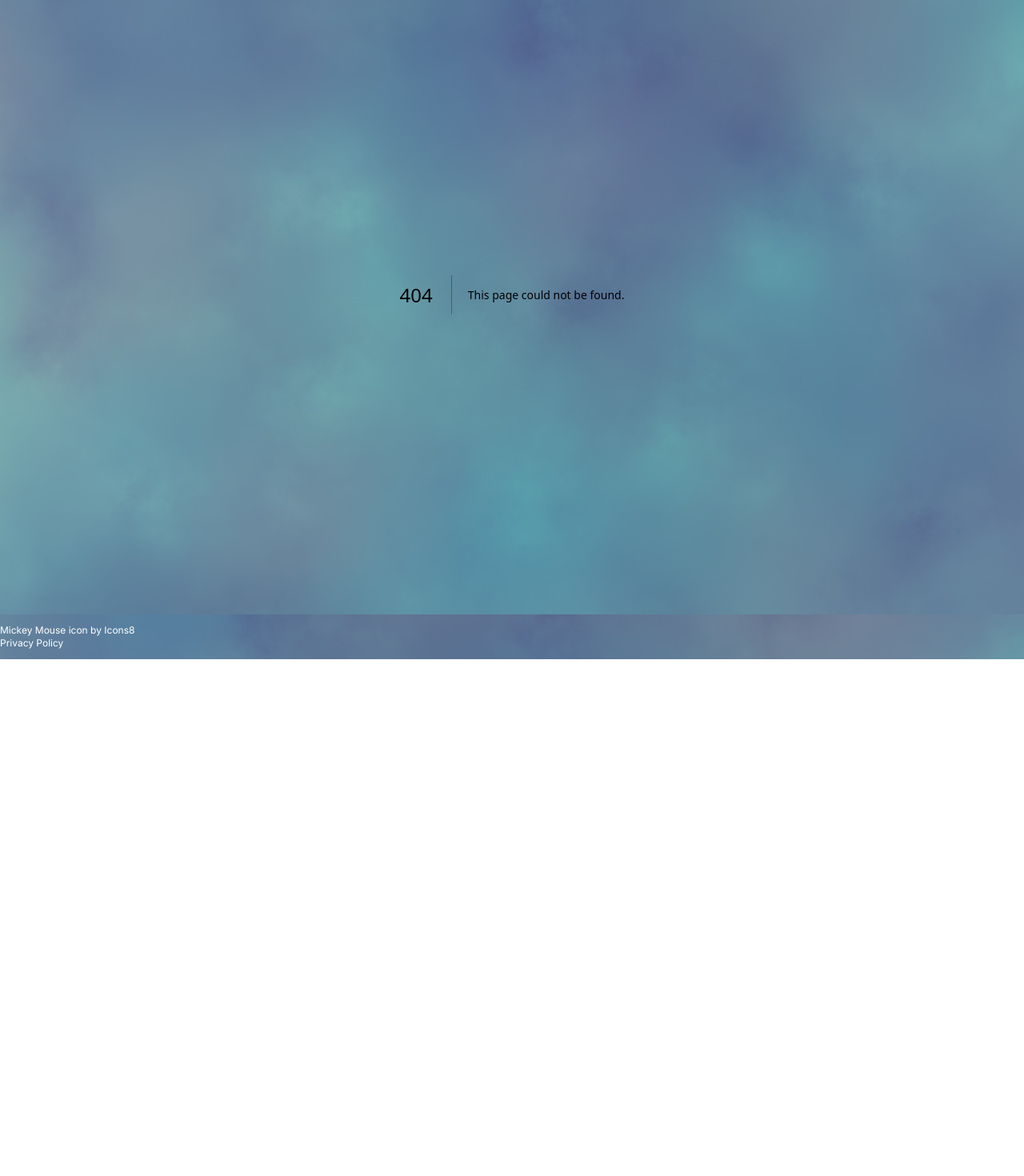
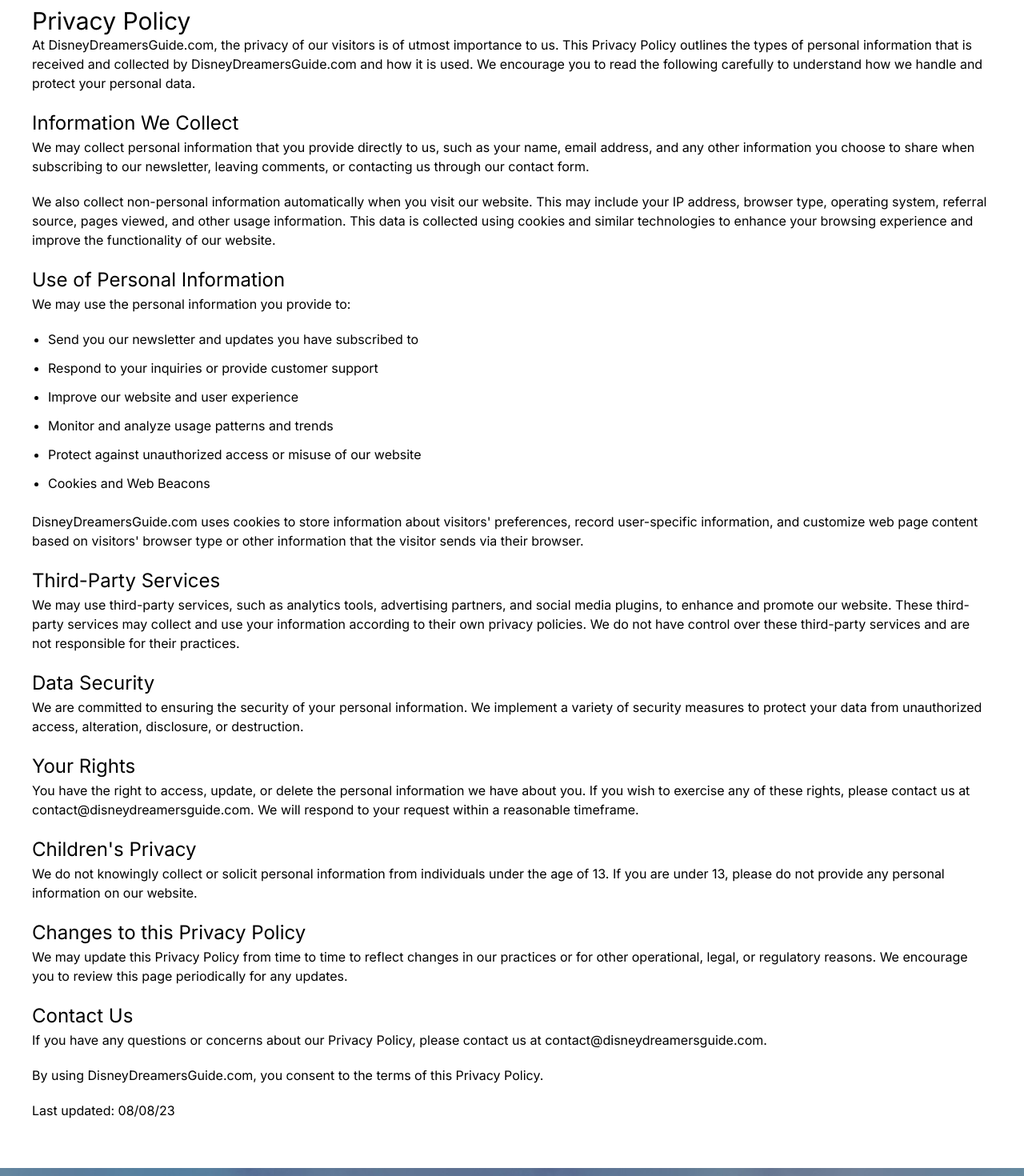
Before and after one commit to ccandelora/disney-dreamers-guide-nxjs, a Next.js app: page /privacy-policy in a window 1280 px wide. Before the commit this address had no page. Shown: the part 160-1630 px from the top of the page at 80% size. Before the commit the page ends 1000 px from the top, so only its background shows below. Built offline with nearby package versions, Linux system fonts and the light colour scheme.

Commit message:
adding privacy policy and cleaning up

```diff
--- a/app/animal-kingdom-wait-times/page.jsx
+++ b/app/animal-kingdom-wait-times/page.jsx
@@ -1,12 +1,9 @@
-// Purpose: Displays the Magic Kingdom wait times page
+'use client';
 import React from "react";
-import Navbar from "../../components/Navbar";
-import Footer from "../../components/Footer";
 import ParkCard from "../../components/ParkCard";
 import Hero from "../../components/Hero";
 
-async function getData() {
-  const domain = process.env.API_DOMAIN;
+const getData = async () => {
   const res = await fetch(
     "https://queue-times.com/en-US/parks/8/queue_times.json",
     { cache: "no-cache" }
@@ -20,7 +17,7 @@
   return res.json();
 }
 
-export default async function AnimalKingdomWaitTimes() {
+export const AnimalKingdomWaitTimes = async () => {
   const lands = await getData();
 
   return (
@@ -36,3 +33,5 @@
     </>
   );
 }
+
+export default AnimalKingdomWaitTimes;
--- a/app/category/[slug]/page.jsx
+++ b/app/category/[slug]/page.jsx
@@ -1,8 +1,7 @@
-import Navbar from "../../../components/Navbar";
+import React from "react";
 import CategoryContent from "../../../components/CategoryContent";
-import Footer from "../../../components/Footer";
 
-export async function getStaticParams() {
+export const getStaticParams = async () => {
   const domain = process.env.API_DOMAIN;
   const res = await fetch(domain + "/api/category/").then((res) => res.json());
   const posts = await res.json();
@@ -11,11 +10,9 @@
   }));
 }
 
-async function getData(slug) {
+const getData = async (slug) => {
   const domain = process.env.API_DOMAIN;
-  const res = await fetch(domain + "/api/category/" + slug);
-  // The return value is *not* serialized
-  // You can return Date, Map, Set, etc.
+  const res = await fetch(domain + "/api/category/" + slug, { cache: "no-cache" });
 
   if (!res.ok) {
     // This will activate the closest `error.js` Error Boundary
@@ -25,11 +22,9 @@
   return res.json();
 }
 
-export async function generateMetadata({ params: { slug } }, parent) {
+export const generateMetadata = async ({ params: { slug } }, parent) => {
   const postData = await getData(slug);
   const post = postData[0];
-  // optionally access and extend (rather than replace) parent metadata
-  const previousImages = (await parent).openGraph?.images || [];
 
   return {
     title: "Disney Dreamer's Guide : " + post.category,
@@ -46,8 +41,10 @@
   };
 }
 
-export default async function Category({ params: { slug } }) {
+export const Category = async ({ params: { slug } }) => {
   const posts = await getData(slug);
 
   return <CategoryContent posts={posts} />;
 }
+
+export default Category;
--- a/app/epcot-wait-times/page.jsx
+++ b/app/epcot-wait-times/page.jsx
@@ -1,11 +1,9 @@
 "use clinet";
-// Purpose: Displays the Magic Kingdom wait times page
 import React from "react";
 import ParkCard from "../../components/ParkCard";
 import Hero from "../../components/Hero";
 
-async function getData() {
-  const domain = process.env.API_DOMAIN;
+const  getData = async () => {
   const api = "https://queue-times.com/en-US/parks/5/queue_times.json";
   const res = await fetch(api, { cache: "no-cache" });
   if (!res.ok) {
@@ -15,9 +13,8 @@
   return res.json();
 }
 
-export default async function EpcotWaitTimes() {
+export const EpcotWaitTimes = async () => {
   const lands = await getData();
-  console.log(lands);
 
   return (
     <>
@@ -32,3 +29,5 @@
     </>
   );
 }
+
+export default EpcotWaitTimes;
--- a/app/hollywood-studios-wait-times/page.jsx
+++ b/app/hollywood-studios-wait-times/page.jsx
@@ -1,15 +1,12 @@
 "use clinet";
-// Purpose: Displays the Magic Kingdom wait times page
+
 import React from "react";
 import ParkCard from "../../components/ParkCard";
 import Hero from "../../components/Hero";
 
-async function getData() {
-  const domain = process.env.API_DOMAIN;
+const getData = async () => {
   const api = "https://queue-times.com/en-US/parks/7/queue_times.json";
   const res = await fetch(api, { cache: "no-cache" });
-  // The return value is *not* serialized
-  // You can return Date, Map, Set, etc.
 
   if (!res.ok) {
     // This will activate the closest `error.js` Error Boundary
@@ -19,7 +16,7 @@
   return res.json();
 }
 
-export default async function HollywoodStudiosWaitTimes() {
+export const  HollywoodStudiosWaitTimes = async () => {
   const lands = await getData();
 
   return (
@@ -35,3 +32,5 @@
     </>
   );
 }
+
+export default HollywoodStudiosWaitTimes;
--- a/app/magic-kingdom-wait-times/page.jsx
+++ b/app/magic-kingdom-wait-times/page.jsx
@@ -4,12 +4,9 @@
 import ParkCard from "../../components/ParkCard";
 import Hero from "../../components/Hero";
 
-async function getData() {
-  const domain = process.env.API_DOMAIN;
+const getData = async () =>  {
   const api = "https://queue-times.com/en-US/parks/6/queue_times.json";
   const res = await fetch(api, { cache: "no-cache" });
-  // The return value is *not* serialized
-  // You can return Date, Map, Set, etc.
 
   if (!res.ok) {
     // This will activate the closest `error.js` Error Boundary
@@ -20,10 +17,10 @@
 }
 
 
-export default async function MagicKingdomWaitTimes() {
-  const photo = "/younho-choo-f6ImWlMhn18-unsplash.jpg"
-  const alt = "Magic Kingdom"
-  const title = "Magic Kingdom Wait Times"
+export const MagicKingdomWaitTimes = async () => {
+  const photo = "/younho-choo-f6ImWlMhn18-unsplash.jpg";
+  const alt = "Magic Kingdom";
+  const title = "Magic Kingdom Wait Times";
   const lands = await getData();
 
   return (
@@ -35,3 +32,5 @@
     </>
   );
 }
+
+export default MagicKingdomWaitTimes;
--- a/app/page.jsx
+++ b/app/page.jsx
@@ -1,8 +1,7 @@
-import Navbar from '../components/Navbar';
+import React from 'react';
 import HomeContent from '../components/HomeContent';
-import Footer from '../components/Footer';
 
-async function getData() {
+const  getData = async () => {
   const domain = process.env.API_DOMAIN;
   const res = await fetch(domain + "/api/post", { cache: 'no-cache'});
 
@@ -21,10 +20,9 @@
   type: "website",
 }
 
-export default async function Home() {
+export const Home = async () => {
   const posts = await getData();
+  return <HomeContent posts={posts} />;
+}
 
-  return (
-      <HomeContent posts={posts}/>
-  );
-}
+export default Home;
--- a/app/post/[slug]/page.jsx
+++ b/app/post/[slug]/page.jsx
@@ -16,12 +16,9 @@
   }));
 } //
 
-async function getData(slug) {
+const getData = async (slug) =>  {
   const domain = process.env.API_DOMAIN;
   const res = await fetch(domain + "/api/post/" + slug, { cache: "no-cache" });
-
-  // The return value is *not* serialized
-  // You can return Date, Map, Set, etc.
 
   if (!res.ok) {
     // This will activate the closest `error.js` Error Boundary
@@ -34,7 +31,6 @@
 export async function generateMetadata({ params: { slug } }, parent) {
   const postData = await getData(slug);
   const post = postData[0];
-  // optionally access and extend (rather than replace) parent metadata
   const previousImages = (await parent).openGraph?.images || [];
 
   return {
@@ -119,15 +115,12 @@
               <a href={post.photographerUrl}>Photo by {post.photographer}</a>
             </figcaption>
           </figure>
-          <div className="mt-3 flex items-center gap-x-2 text-xs">
+          <div className="mt-5 flex items-center gap-x-2 text-xs">
             <FbShare post={post} />
-
             <RedditShare post={post} />
-
             <TwitterShare post={post} />
           </div>
-
-          <ReactMarkdown>{post.body}</ReactMarkdown>
+          <ReactMarkdown className="mt-5">{post.body}</ReactMarkdown>
         </div>
       </div>
     </>
--- /dev/null
+++ b/app/privacy-policy/page.jsx
@@ -0,0 +1,98 @@
+import React from "react";
+
+export const PrivacyPolicy = () => {
+  return (
+    <div className="bg-white">
+      <div className="p-10">
+        <h1 className="text-3xl">Privacy Policy</h1>
+        <p>
+          At DisneyDreamersGuide.com, the privacy of our visitors is of utmost
+          importance to us. This Privacy Policy outlines the types of personal
+          information that is received and collected by DisneyDreamersGuide.com
+          and how it is used. We encourage you to read the following carefully
+          to understand how we handle and protect your personal data.
+        </p>
+        <h2>Information We Collect</h2>
+        <p>
+          We may collect personal information that you provide directly to us,
+          such as your name, email address, and any other information you choose
+          to share when subscribing to our newsletter, leaving comments, or
+          contacting us through our contact form.
+        </p>
+        <p>
+          We also collect non-personal information automatically when you visit
+          our website. This may include your IP address, browser type, operating
+          system, referral source, pages viewed, and other usage information.
+          This data is collected using cookies and similar technologies to
+          enhance your browsing experience and improve the functionality of our
+          website.
+        </p>
+        <h2>Use of Personal Information</h2>
+        <p>We may use the personal information you provide to:</p>
+        <ul role="list" className="marker:text-black list-disc pl-5 space-y-3 text-black">
+          <li>Send you our newsletter and updates you have subscribed to</li>
+          <li>Respond to your inquiries or provide customer support</li>
+          <li>Improve our website and user experience</li>
+          <li>Monitor and analyze usage patterns and trends</li>
+          <li>Protect against unauthorized access or misuse of our website</li>
+          <li>Cookies and Web Beacons</li>
+        </ul>
+        <br/>
+        <p>
+          DisneyDreamersGuide.com uses cookies to store information about
+          visitors&apos; preferences, record user-specific information, and
+          customize web page content based on visitors&apos; browser type or
+          other information that the visitor sends via their browser.
+        </p>
+        <h2>Third-Party Services</h2>
+        <p>
+          We may use third-party services, such as analytics tools, advertising
+          partners, and social media plugins, to enhance and promote our
+          website. These third-party services may collect and use your
+          information according to their own privacy policies. We do not have
+          control over these third-party services and are not responsible for
+          their practices.
+        </p>
+        <h2>Data Security</h2>
+        <p>
+          We are committed to ensuring the security of your personal
+          information. We implement a variety of security measures to protect
+          your data from unauthorized access, alteration, disclosure, or
+          destruction.
+        </p>
+        <h2>Your Rights</h2>
+        <p>
+          You have the right to access, update, or delete the personal
+          information we have about you. If you wish to exercise any of these
+          rights, please contact us at contact@disneydreamersguide.com. We will
+          respond to your request within a reasonable timeframe.
+        </p>
+        <h2>Children&apos;s Privacy</h2>
+        <p>
+          We do not knowingly collect or solicit personal information from
+          individuals under the age of 13. If you are under 13, please do not
+          provide any personal information on our website.
+        </p>
+        <h2>Changes to this Privacy Policy</h2>
+        <p>
+          We may update this Privacy Policy from time to time to reflect changes
+          in our practices or for other operational, legal, or regulatory
+          reasons. We encourage you to review this page periodically for any
+          updates.
+        </p>
+        <h2>Contact Us</h2>
+        <p>
+          If you have any questions or concerns about our Privacy Policy, please
+          contact us at contact@disneydreamersguide.com.
+        </p>
+        <p>
+          By using DisneyDreamersGuide.com, you consent to the terms of this
+          Privacy Policy.
+        </p>
+        <p>Last updated: 08/08/23</p>
+      </div>
+    </div>
+  );
+};
+
+export default PrivacyPolicy;
```
Also changed, not shown: 1 other file (tests, documents, lock files or other folders).
